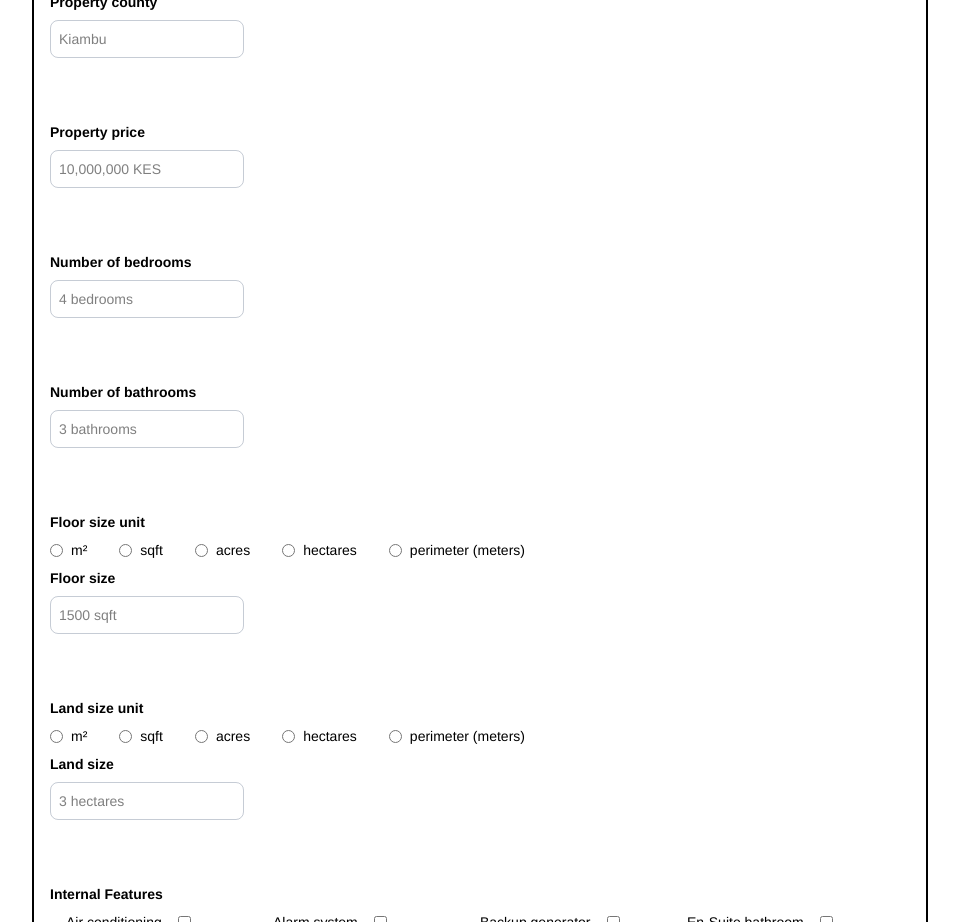
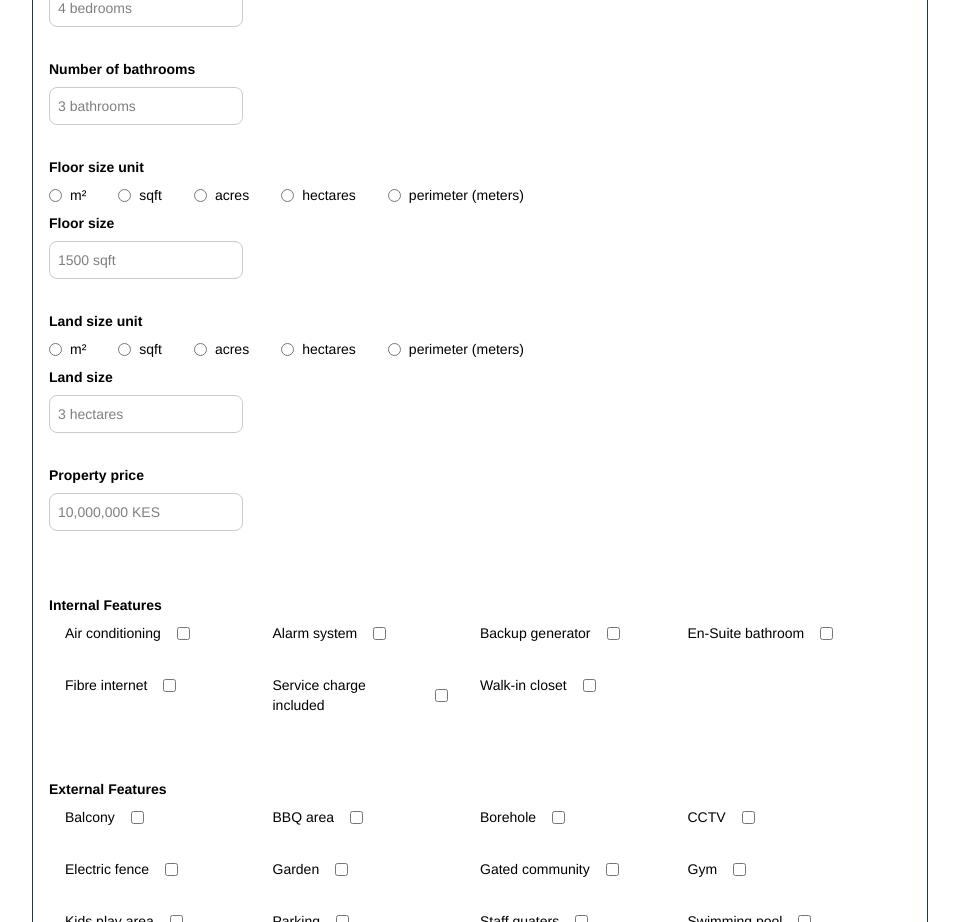
Before and after one commit to Bot-on-Tapwater/gertlerinvestment, a Next.js app: page /profile/1/listings/create-listing in a window 1280 px wide. Shown: the part 1280-2202 px from the top of the page, without its empty margins (160-1119 px from the left). Built offline with nearby package versions, Linux system fonts and the light colour scheme; a web font is replaced by a local one.

Commit message:
chore: Finalise on the horizontal separator

```diff
--- a/app/profile/[userId]/listings/create-listing/page.tsx
+++ b/app/profile/[userId]/listings/create-listing/page.tsx
@@ -201,6 +201,38 @@ function CreateListingButton({
   );
 }
 
+// function FormSection({
+//   children,
+//   sectionName,
+// }: {
+//   children: any;
+//   sectionName: string;
+// }) {
+//   return (
+//     <>
+//       <section className="border p-4 border-summerfive/50 flex flex-col gap-y-4">
+//         <div className="font-semibold">{sectionName}</div>
+//         {children}
+//       </section>
+//     </>
+//   );
+// }
+
+function SeparatorHorizontal() {
+  return (
+    <>
+      <section className="flex m-0">
+        {/* <div
+          className={`h-0.5 bg-summerfive/25 w-full justify-self-start`}
+        ></div>
+        <div
+          className={`h-0.5 bg-summerfive/25 w-full justify-self-start`}
+        ></div> */}
+      </section>
+    </>
+  );
+}
+
 function PropertyDetailsForm() {
   const [files, setFiles] = useState<string[]>([]);
 
@@ -245,8 +277,8 @@ function PropertyDetailsForm() {
   return (
     <>
       <section>
-        <form className="border-2 p-4 rounded">
-          <section className="flex flex-col gap-y-16">
+        <form className="border border-summerfive p-4 rounded">
+          <section className="grid grid-cols-1 gap-y-8">
             <UserInput
               text="Property name"
               name="propertyName"
@@ -269,6 +301,9 @@ function PropertyDetailsForm() {
                 required={true}
               ></textarea>
             </FormInputWrapper>
+
+            <SeparatorHorizontal />
+
             <FormInputWrapper>
               <label className="font-bold">Property Type</label>
               {Object.keys(propertyTypes).map((type) => (
@@ -338,15 +373,7 @@ function PropertyDetailsForm() {
               onChange={handleStringInputChange}
               required={true}
             />
-            <UserInput
-              text="Property price"
-              name="propertyPriceInKes"
-              value={propertyFormImmer.propertyPriceInKes}
-              placeholder="10,000,000 KES"
-              onChange={handleNumberInputChange}
-              type="number"
-              required={true}
-            />
+
             <UserInput
               text="Number of bedrooms"
               name="noOfBedrooms"
@@ -417,6 +444,18 @@ function PropertyDetailsForm() {
                 required={true}
               />
             </FormInputWrapper>
+
+            <UserInput
+              text="Property price"
+              name="propertyPriceInKes"
+              value={propertyFormImmer.propertyPriceInKes}
+              placeholder="10,000,000 KES"
+              onChange={handleNumberInputChange}
+              type="number"
+              required={true}
+            />
+
+            <SeparatorHorizontal />
             <FormInputWrapper>
               <label className="font-bold">Internal Features</label>
               <section className="grid grid-cols-4 text-sm items-start px-4 space-x-8 space-y-8 w-full">
@@ -542,6 +581,7 @@ function PropertyDetailsForm() {
                 />
               </section>
             </FormInputWrapper>
+            <SeparatorHorizontal />
             <UserInput
               text="Instagram video link"
               name="instagramLink"
@@ -581,7 +621,7 @@ function PropertyDetailsForm() {
                 </section>
               )}
             </FormInputWrapper>
-          </section>
+            <SeparatorHorizontal />
             <section className="grid grid-cols-8">
               <CreateListingButton
                 text="Create listing"
@@ -591,6 +631,7 @@ function PropertyDetailsForm() {
                 text="Close"
                 style="bg-summer hover:bg-summer/85"
               />
+            </section>
           </section>
         </form>
       </section>
```
Lines whose indentation alone changed are shown as unchanged.
